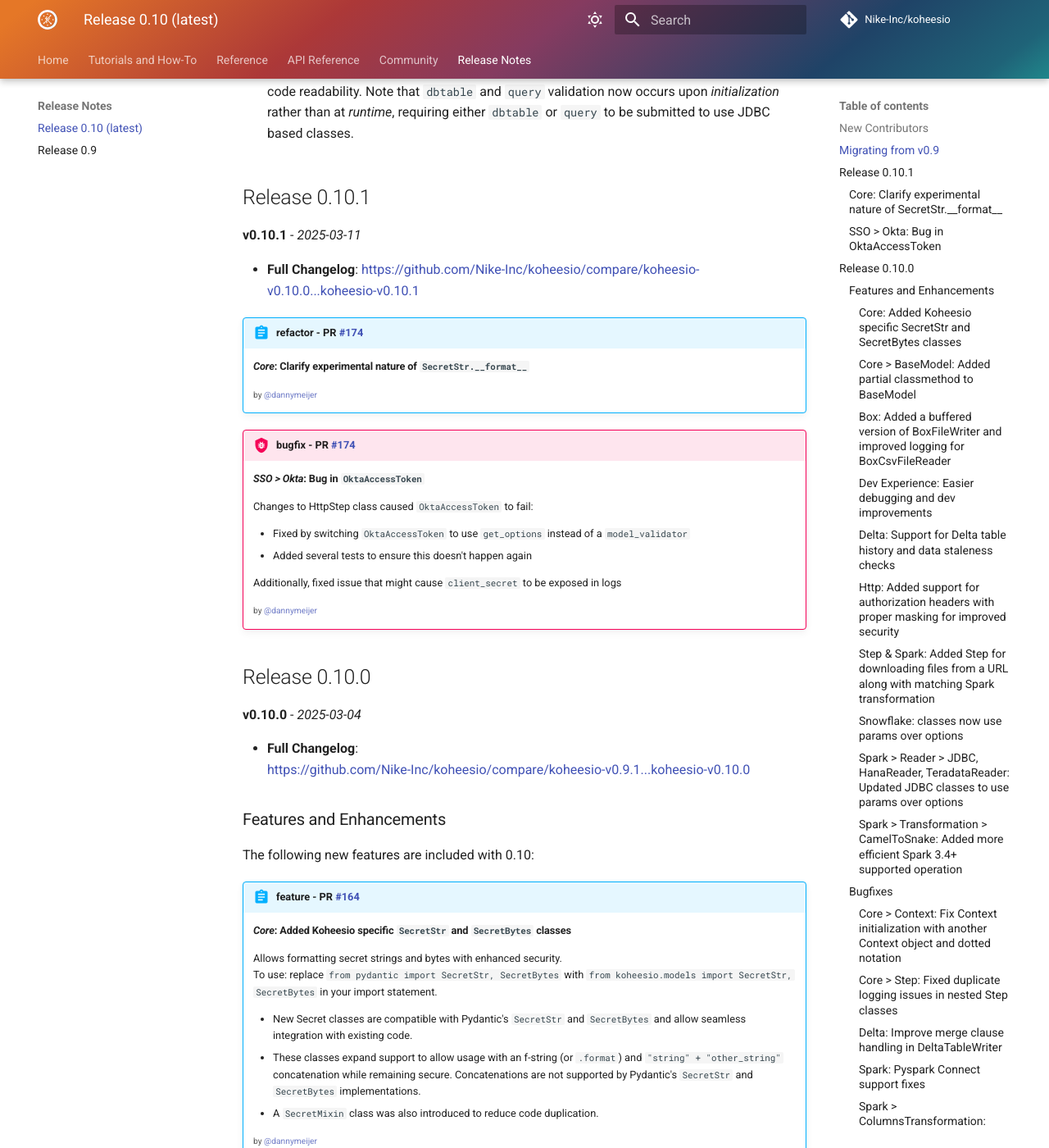
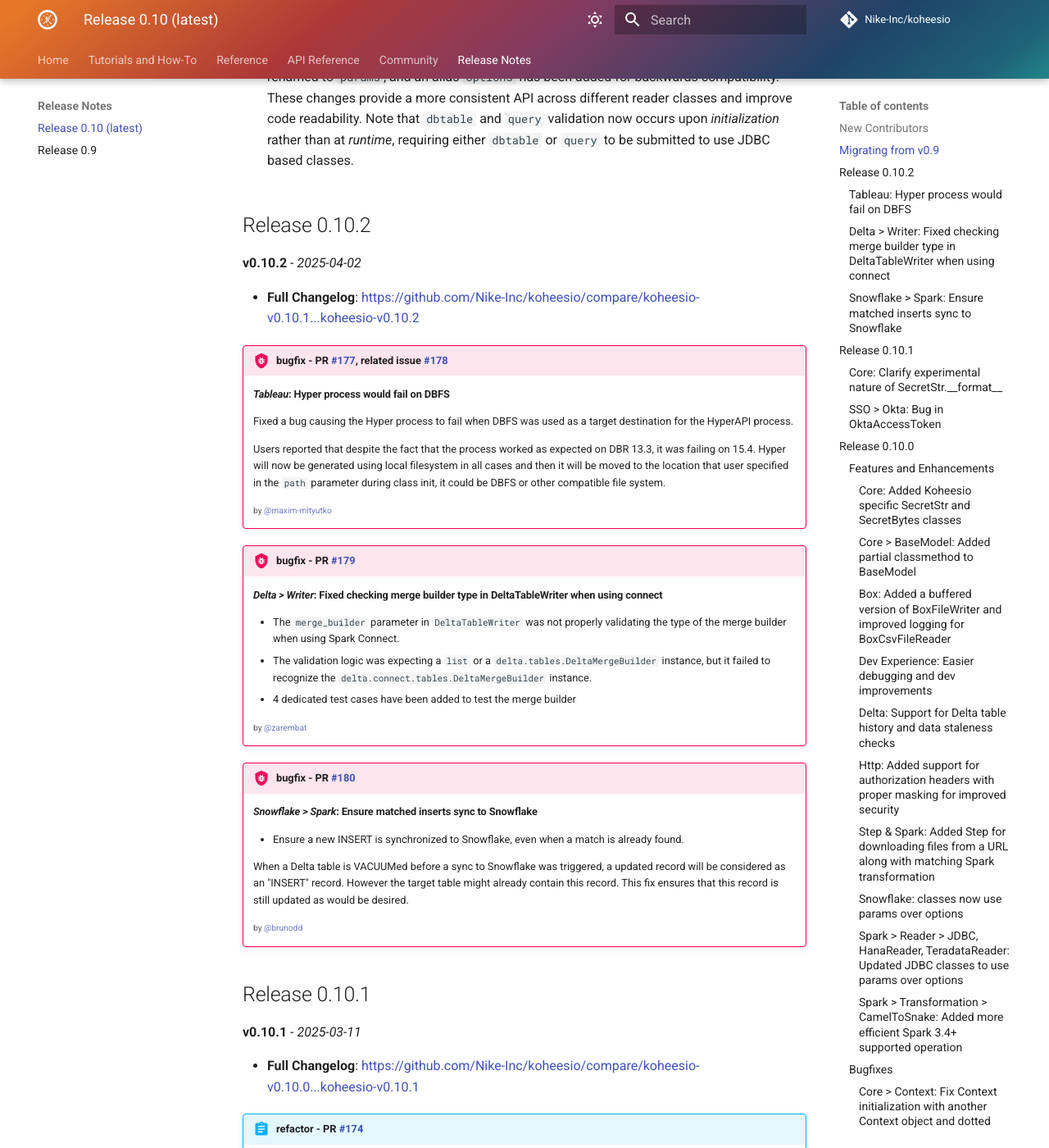
Before and after one commit to Nike-Inc/koheesio, an MkDocs documentation site: the page built from docs/releases/0.10.md, in a window 1280 px wide and 1400 px high, scrolled down 1090 px. Shown: the whole window at 82% size. Built offline with MkDocs 1.6.1 and Material for MkDocs 9.7.7, drawn with Linux system fonts in a browser that asks for light colours; comment, search, counter and statistics services are not loaded; the version menu is left out; some of the changed text lies outside the part shown.

Commit message:
docs: update release notes for v0.10.2 with bug fixes and changelog (#181)
Release v0.10.2 docs updated

---------

Co-authored-by: Danny Meijer <10511979+dannymeijer@users.noreply.github.com>

```diff
--- a/docs/releases/0.10.md
+++ b/docs/releases/0.10.md
@@ -10,6 +10,7 @@
 
 * @nogitting made their first contribution in https://github.com/Nike-Inc/koheesio/pull/154
 * @zarembat made their first contribution in https://github.com/Nike-Inc/koheesio/pull/163
+* @brunodd made their first contribution in https://github.com/Nike-Inc/koheesio/pull/180
 
 ## Migrating from v0.9
 
@@ -22,6 +23,43 @@
 * The `HttpStep` class now supports authorization headers with proper masking for improved security. This change addresses potential data leaks in authorization headers, ensuring secure handling of sensitive information. Comprehensive unit tests have been added to prevent regressions and ensure expected behavior. Consider updating your `HttpStep` implementations to take advantage of this enhanced security feature.
 
 * `JDBCReader`, `HanaReader`, and `TeradataReader` classes have been updated to use `params` over `options` for improved consistency and maintainability. The `options` field has been renamed to `params`, and an alias `options` has been added for backwards compatibility. These changes provide a more consistent API across different reader classes and improve code readability. Note that `dbtable` and `query` validation now occurs upon *initialization* rather than at *runtime*, requiring either `dbtable` or `query` to be submitted to use JDBC based classes.
+
+## Release 0.10.2
+
+**v0.10.2** - *2025-04-02*
+
+* **Full Changelog**:
+    https://github.com/Nike-Inc/koheesio/compare/koheesio-v0.10.1...koheesio-v0.10.2
+
+!!! bug "bugfix - PR [#177](https://github.com/Nike-Inc/koheesio/pull/177), related issue #178"
+    #### *Tableau*: Hyper process would fail on DBFS
+
+    Fixed a bug causing the Hyper process to fail when DBFS was used as a target destination for the HyperAPI process.
+
+    Users reported that despite the fact that the process worked as expected on DBR 13.3, it was failing on 15.4.
+    Hyper will now be generated using local filesystem in all cases and then it will be moved to the location that user
+    specified in the `path` parameter during class init, it could be DBFS or other compatible file system.
+
+    <small> by @maxim-mityutko</small>
+
+!!! bug "bugfix - PR [#179](https://github.com/Nike-Inc/koheesio/pull/179)"
+    #### *Delta > Writer*: Fixed checking merge builder type in DeltaTableWriter when using connect
+
+    * The `merge_builder` parameter in `DeltaTableWriter` was not properly validating the type of the merge builder when using Spark Connect.
+    * The validation logic was expecting a `list` or a `delta.tables.DeltaMergeBuilder` instance, but it failed to recognize the `delta.connect.tables.DeltaMergeBuilder` instance.
+    * 4 dedicated test cases have been added to test the merge builder
+
+    <small> by @zarembat</small>
+
+!!! bug "bugfix - PR [#180](https://github.com/Nike-Inc/koheesio/pull/180)"
+    #### *Snowflake > Spark*: Ensure matched inserts sync to Snowflake
+
+    * Ensure a new INSERT is synchronized to Snowflake, even when a match is already found.
+
+    When a Delta table is VACUUMed before a sync to Snowflake was triggered, a updated record will be considered as an "INSERT" record.
+    However the target table might already contain this record. This fix ensures that this record is still updated as would be desired.
+
+    <small> by @brunodd</small>
 
 ## Release 0.10.1
 
```
